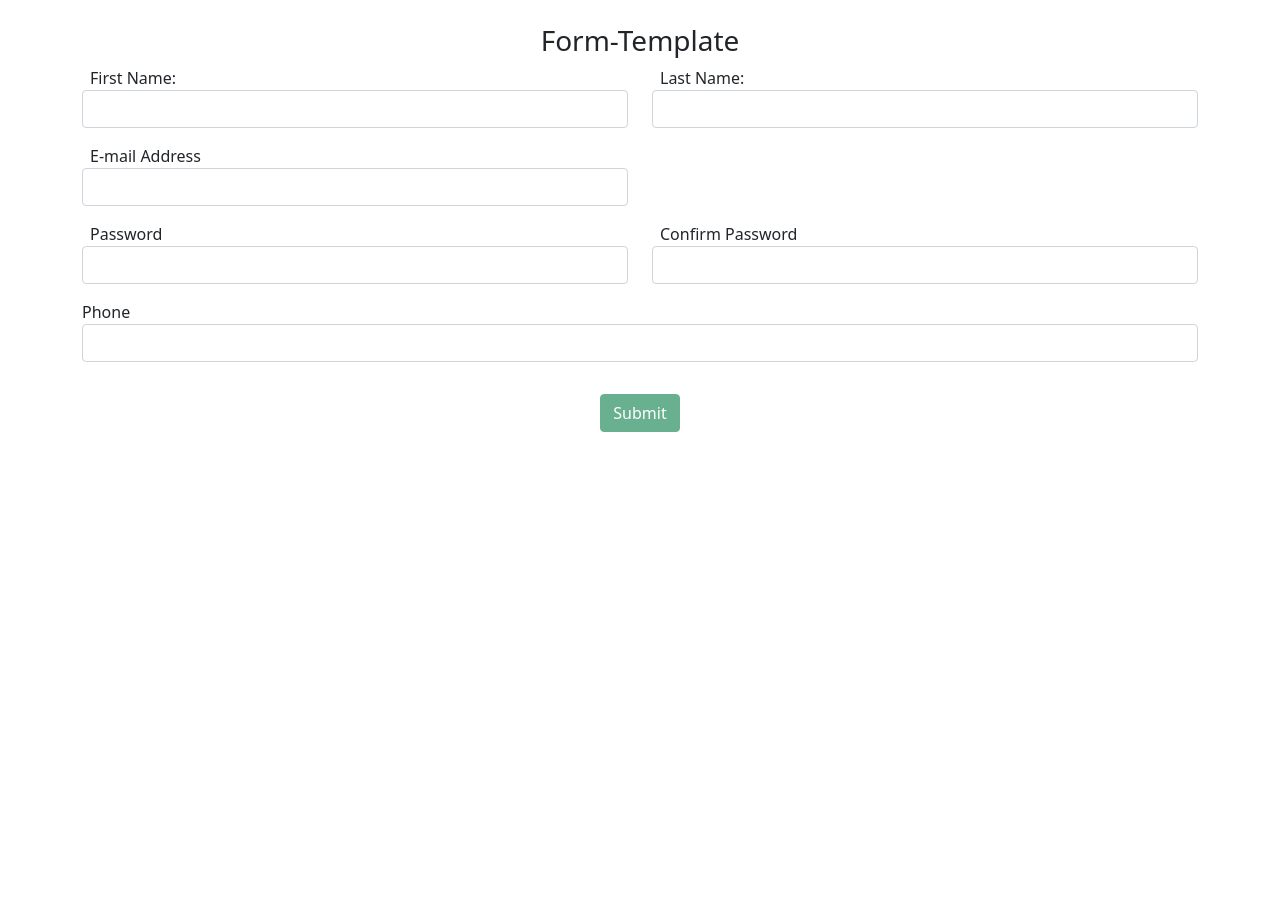
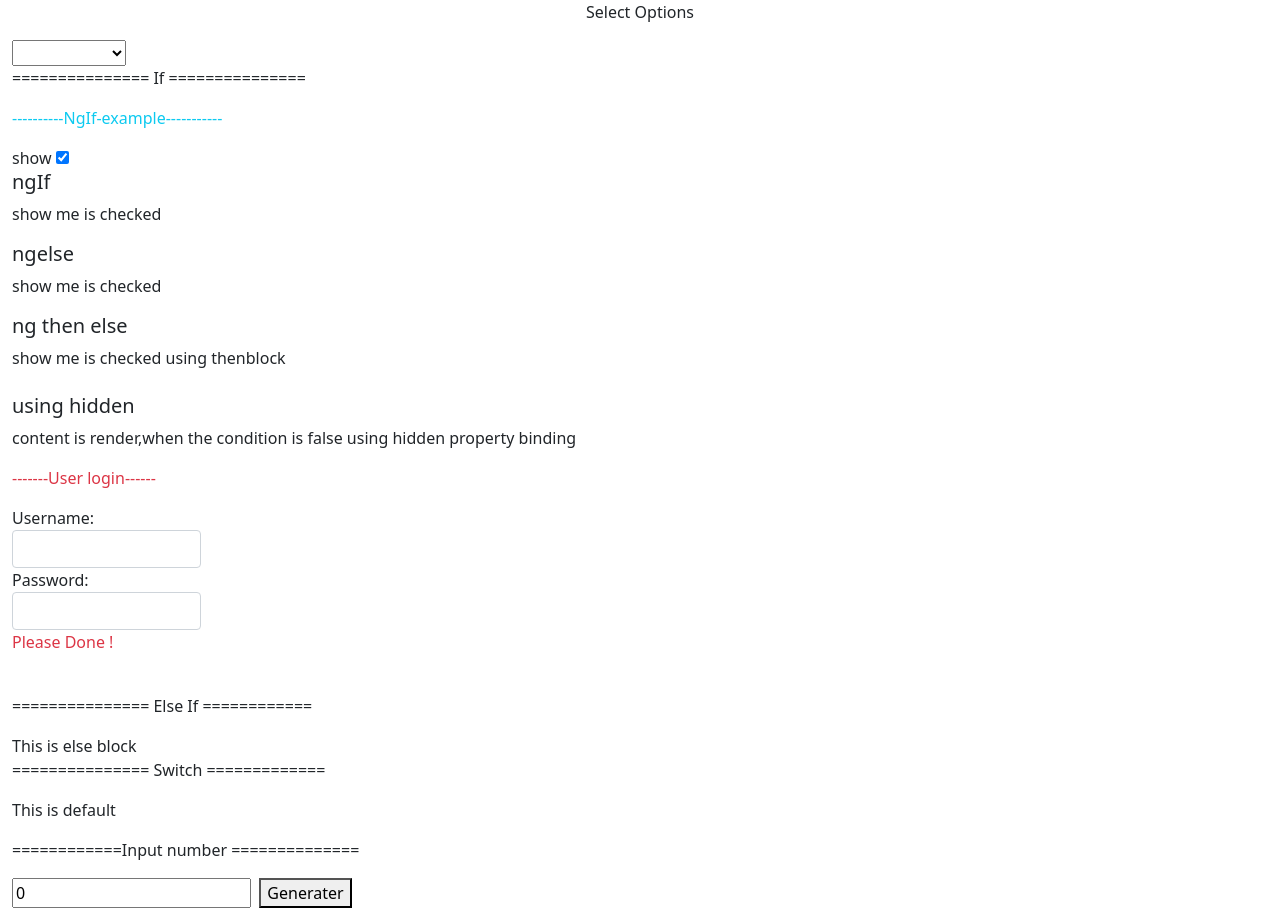
Before and after one commit to jeeljasoliya01/newapp, an Angular app: page / in a window 1280 px wide. Before the commit the page ends 800 px from the top, so only its background shows below. Built offline with nearby package versions, Linux system fonts and the light colour scheme.

Commit message:
condition

```diff
--- a/src/app/app.component.html
+++ b/src/app/app.component.html
@@ -55,7 +55,7 @@
 <button (click)="showValues()">Show Selected Values</button> -->
 
 <!-- ============================================== -->
-<!-- <app-conditional></app-conditional> -->
+<app-conditional></app-conditional>
 
 <!-- ============================================== -->
 <!-- <app-multiplication-table></app-multiplication-table> -->
@@ -67,4 +67,4 @@
 <!-- <app-forms-reactive></app-forms-reactive> -->
 
 <!-- ============================================== -->
-<app-forms-template></app-forms-template>
+<!-- <app-forms-template></app-forms-template> -->
--- a/src/app/conditional/conditional.component.html
+++ b/src/app/conditional/conditional.component.html
@@ -1,4 +1,5 @@
-<p>Select Options</p>
+<p class="text-center">Select Options</p>
+<div class="container-fluid">
     <select [(ngModel)]="currselection">
         <option [value]="item" *ngFor="let item of selcetionlist">
             {{item}}
@@ -10,12 +11,65 @@
     <div *ngIf="currselection == 'name' || currselection == 'name_age' || currselection == 'name_email'|| currselection == 'Show_all'"
         class="mt">Jeel
     </div>
-<div *ngIf="currselection == 'age' || currselection == 'name_age' || currselection == 'Show_all'" class="mt">21</div>
+    <div *ngIf="currselection == 'age' || currselection == 'name_age' || currselection == 'Show_all'" class="mt">21
+    </div>
     <div *ngIf="currselection == 'image' || currselection == 'Show_all'" class="mt">
         <img src="../../assets/images/butterfly.jpg" />
     </div>
     <div *ngIf="currselection == 'email' || currselection == 'name_email' || currselection == 'Show_all'" class="mt">
         jeel@gmail.com</div>
+
+
+
+    <!-- example -->
+    <p class="text-info">----------NgIf-example-----------</p>
+
+    <div>
+        show <input type="checkbox" [(ngModel)]="showme" />
+    </div>
+    <h5>ngIf</h5>
+    <p *ngIf="showme">show me is checked</p>
+    <p *ngIf="!showme">show me is unchecked</p>
+
+    <h5>ngelse</h5>
+    <p *ngIf="showme;else elseblock1">show me is checked</p>
+    <ng-template #elseblock1>show me is unchecked using elseblock</ng-template>
+
+    <h5>ng then else</h5>
+    <p *ngIf="showme; then thenblock1; else elseblock2">This is Renderd</p>
+    <ng-template #thenblock1>show me is checked using thenblock</ng-template>
+    <ng-template #elseblock2>show me is unchecked using elseblock</ng-template>
+
+    <br><br>
+    <h5>using hidden</h5>
+    <p [hidden]="showme">
+        content is render,when the condition is true using hidden property binding
+    </p>
+    <p [hidden]="!showme">
+        content is render,when the condition is false using hidden property binding
+    </p>
+
+
+    <p class="text-danger">-------User login------</p>
+
+    <div class="form-group">
+        <div class="row">
+            <div class="col-2">
+                <label>Username:</label>
+                <input type="text" [(ngModel)]="isLoggin" class="form-control">
+                <label>Password:</label>
+                <input type="password" [(ngModel)]="isPassword" class="form-control">
+                <p *ngIf="isLoggin && isPassword" class="text-success">
+                    Login Done !
+                </p>
+                <p *ngIf="!isLoggin && !isPassword" class="text-danger">
+                    Please Done !
+                </p>
+            </div>
+        </div>
+    </div>
+    <br>
+
 
     <p>=============== Else If ============</p>
 
@@ -46,3 +100,4 @@
 
     <input type="number" [(ngModel)]="selectedNumber" id="number" name="number" />&nbsp;
     <button (click)="showValues()">Generater</button>
+</div>
--- a/src/app/conditional/conditional.component.ts
+++ b/src/app/conditional/conditional.component.ts
@@ -10,6 +10,9 @@ export class ConditionalComponent implements OnInit {
   currselection: string = '';
   selcetionlist: string[] = ['name', 'age', 'image', 'email', 'name_age', 'name_email', 'Show_all'];
 
+  showme: boolean = true;
+  isLoggin: string = '';
+  isPassword: string = '';
   selectedNumber: number = 0;
   showValues() {
     const array = [0];
--- a/src/app/custom-directive/highlights.directive.ts
+++ b/src/app/custom-directive/highlights.directive.ts
@@ -6,30 +6,30 @@ import { Directive, ElementRef, HostListener, Input } from '@angular/core';
 export class HighlightsDirective {
   @Input() appHighlight = '';
 
-    constructor(public el: ElementRef) {
-      this.el.nativeElement.style.backgroundColor = 'lightblue';
-   }
+  //   constructor(public el: ElementRef) {
+  //     this.el.nativeElement.style.backgroundColor = 'lightblue';
+  //  }
 
   //===============mouse over and out==============
   // constructor(private el: ElementRef) { }
 
-  @HostListener('mouseenter') onMouseEnter() {
-    this.highlight('lightpink');
-  }
+  // @HostListener('mouseenter') onMouseEnter() {
+  //   this.highlight('lightpink');
+  // }
 
-  @HostListener('mouseleave') onMouseLeave() {
-    this.highlight('');
-  }
+  // @HostListener('mouseleave') onMouseLeave() {
+  //   this.highlight('');
+  // }
 
-  public highlight(color: string) {
+  // public highlight(color: string) {
+  //   this.el.nativeElement.style.backgroundColor = color;
+  // }
+
+  constructor(private el: ElementRef) { }
+  private highlight(color: string) {
     this.el.nativeElement.style.backgroundColor = color;
   }
-
-  // constructor(private el: ElementRef) { }
-  // private highlight(color: string) {
-  //   this.el.nativeElement.style.backgroundColor = color;
-  // }
-  // @HostListener('mouseenter') onMouseEnter() {
-  //   this.highlight(this.appHighlight);
-  // }
+  @HostListener('mouseenter') onMouseEnter() {
+    this.highlight(this.appHighlight);
+  }
 }
--- a/src/app/pipes/pipes.component.html
+++ b/src/app/pipes/pipes.component.html
@@ -96,12 +96,12 @@
     <h3 class="text-danger">My First Attribute Directive</h3>
     <div class='border col-4'>
         <h4 class="m-3">: Highlight color :</h4>
-        <div>
+        <div class="ms-2">
             <input class="form-check-input" type="radio" name="colors" (click)="color='skyblue'"> Blue <br>
             <input class="form-check-input" type="radio" name="colors" (click)="color='#cc6699'"> Rose <br>
             <input class="form-check-input mb-3" type="radio" name="colors" (click)="color='#cc6666'"> Orange <br>
         </div>
-        <p appHighlights [appHighlight]="color" class="fw-bold">Jeel Jasoliya..........!</p>
+        <p appHighlights [appHighlight]="color" class="fw-bold ms-2">Jeel Jasoliya..........!</p>
     </div>
     <br>
     <!-- ngNonBindable -->
@@ -113,7 +113,7 @@
 
     <!-- test-directive -->
     <br><br>
-    <div *ngIf="'isLogIn; else isLogOut'">
+    <div *ngIf="'isLogIn' else isLogOut">
         Hello you are logged in
     </div>
     <ng-template #isLogOut>
```
Lines whose indentation alone changed are shown as unchanged.
